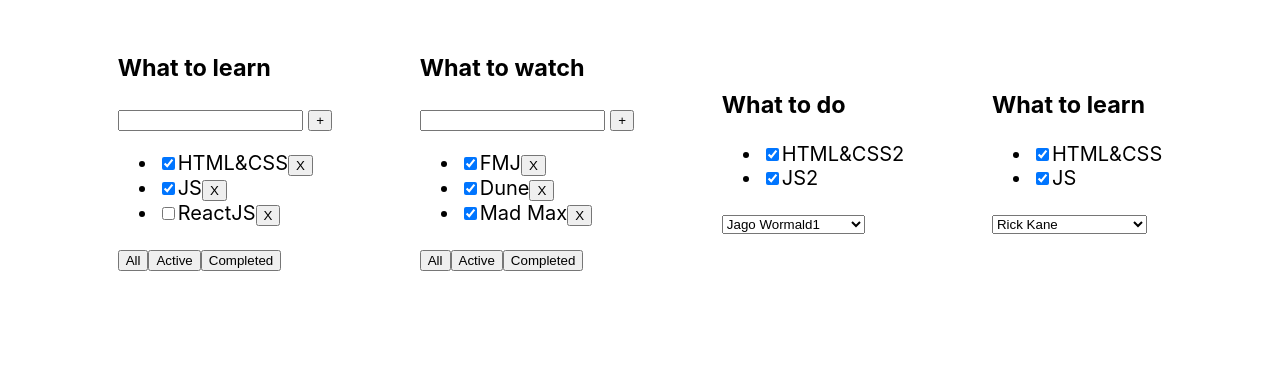
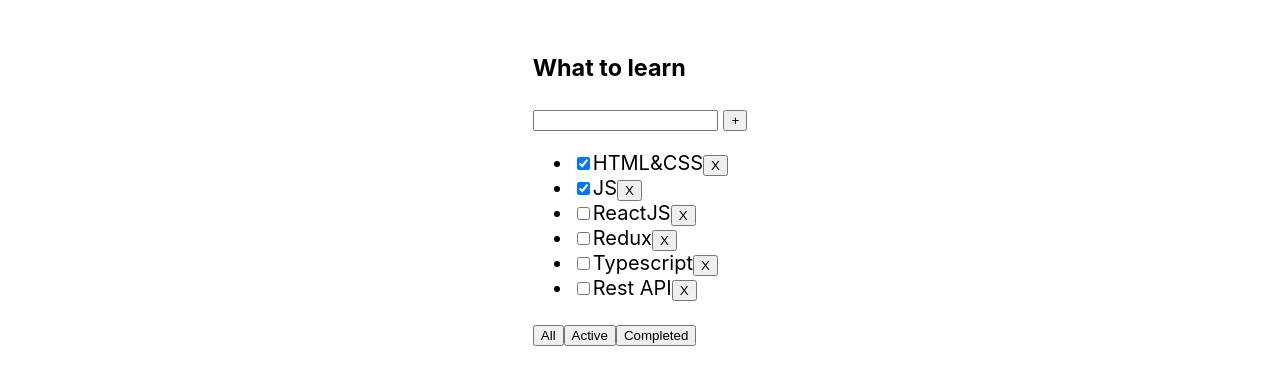
Before and after one commit to vladnen97/todo-list, a React (Create React App) app: page / in a window 1280 px wide. Shown: the top 384 px of the page. Built offline with nearby package versions, Linux system fonts and the light colour scheme.

Commit message:
change local state using "useState"

```diff
--- a/src/App.tsx
+++ b/src/App.tsx
@@ -1,25 +1,11 @@
-import React from 'react';
+import React, {useState} from 'react';
 import './App.css';
 import {Tasks, TasksPropsType} from './components/Tasks';
 import {Todolist} from './components/Todolist';
-
+import {Counter} from './components/Counter';
 
 
 function App() {
-
-    const title1 = 'What to learn';
-    const title2 = 'What to watch';
-
-    const tasks1 = [
-        {id: 1, title: 'HTML&CSS', isDone: true},
-        {id: 2, title: 'JS', isDone: true},
-        {id: 3, title: 'ReactJS', isDone: false},
-    ]
-    const tasks2 = [
-        {id: 1, title: 'FMJ', isDone: true},
-        {id: 2, title: 'Dune', isDone: true},
-        {id: 3, title: 'Mad Max', isDone: true}
-    ]
 
     const data1: TasksPropsType = {
         title: 'What to do',
@@ -75,7 +61,7 @@ function App() {
             'Ralphie Hebert',
         ]
     }
-    const data2: TasksPropsType= {
+    const data2: TasksPropsType = {
         title: 'What to learn',
         tasks: [
             {taskId: 1, title: 'HTML&CSS', isDone: true},
@@ -135,12 +121,34 @@ function App() {
         ]
     }
 
+    let initTasks1 = [
+        {id: 1, title: 'HTML&CSS', isDone: true},
+        {id: 2, title: 'JS', isDone: true},
+        {id: 3, title: 'ReactJS', isDone: false},
+        {id: 4, title: 'Redux', isDone: false},
+        {id: 5, title: 'Typescript', isDone: false},
+        {id: 6, title: 'Rest API', isDone: false},
+    ]
+    let initTasks2 = [
+        {id: 1, title: 'FMJ', isDone: true},
+        {id: 2, title: 'Dune', isDone: true},
+        {id: 3, title: 'Mad Max', isDone: true}
+    ]
+
+    let [tasks, setTasks] = useState(initTasks1);
+
+    function deleteTask(id: number) {
+        let result = tasks.filter((t) => t.id !== id);
+        setTasks(result);
+    }
+
     return (
         <div className="App">
-            <Todolist title={title1} tasks={tasks1}/>
-            <Todolist title={title2} tasks={tasks2}/>
-            <Tasks title={data1.title} tasks={data1.tasks} students={data1.students}/>
-            <Tasks title={data2.title} tasks={data2.tasks} students={data2.students}/>
+            <Todolist
+                title={'What to learn'}
+                tasks={tasks}
+                deleteTask={deleteTask}
+            />
         </div>
     );
 }
--- a/src/components/Tasks.tsx
+++ b/src/components/Tasks.tsx
@@ -5,7 +5,6 @@ type TaskType = {
     title: string
     isDone: boolean
 }
-
 type TasksPropsType = {
     title: string
     tasks: TaskType[]
```
